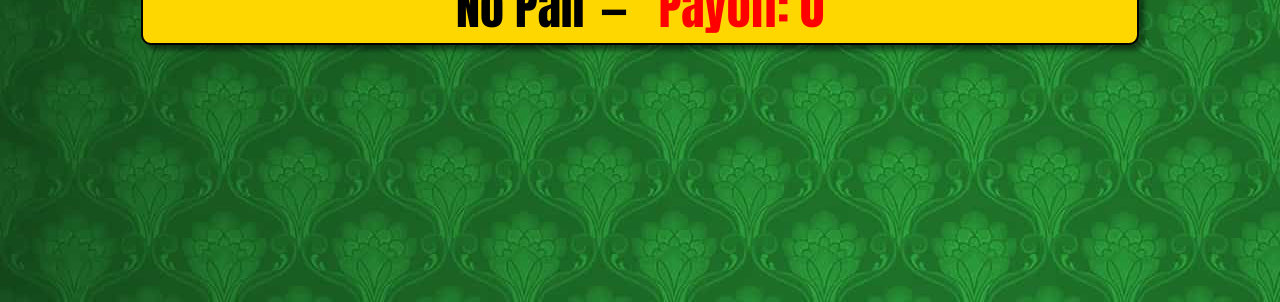
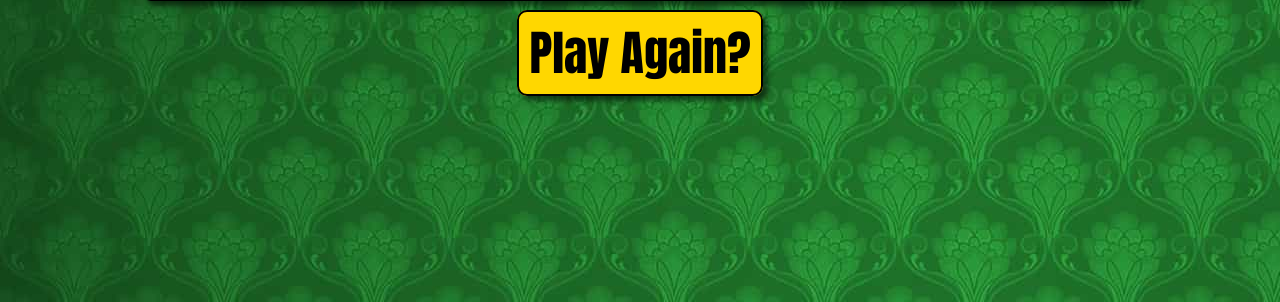
Before and after one commit to illyaking/pcc-cis195p-videopoker, a PHP site: page /draw.php in a window 1280 px wide. Shown: the part 498-800 px from the top of the page. Run offline with PHP 8.4, Linux system fonts and the light colour scheme; data that the repository does not hold is empty.

Commit message:
Update poker_code.php
Added a play again button

```diff
--- a/includes/poker_code.php
+++ b/includes/poker_code.php
@@ -47,6 +47,12 @@ function show_draw_button() {
     echo '    </div>' . "\n";
 }
 
+function play_again() {
+    echo '    <div id="info">' . "\n";
+    echo '      <a href="index.php" style="text-decoration: none"><span id="draw_button">Play Again?</span></a>' . "\n";
+    echo '    </div>' . "\n";
+}
+
 function show_type($hand) {
     $type = hand_type($hand);
     $payoffs = PAYOFFS;
@@ -65,6 +71,7 @@ function show_content($hand, $final=FALSE) {
     show_hand($hand);
     if ($final) {
         show_type($hand);
+        play_again();
     } else {
         show_draw_button();
     }
```
